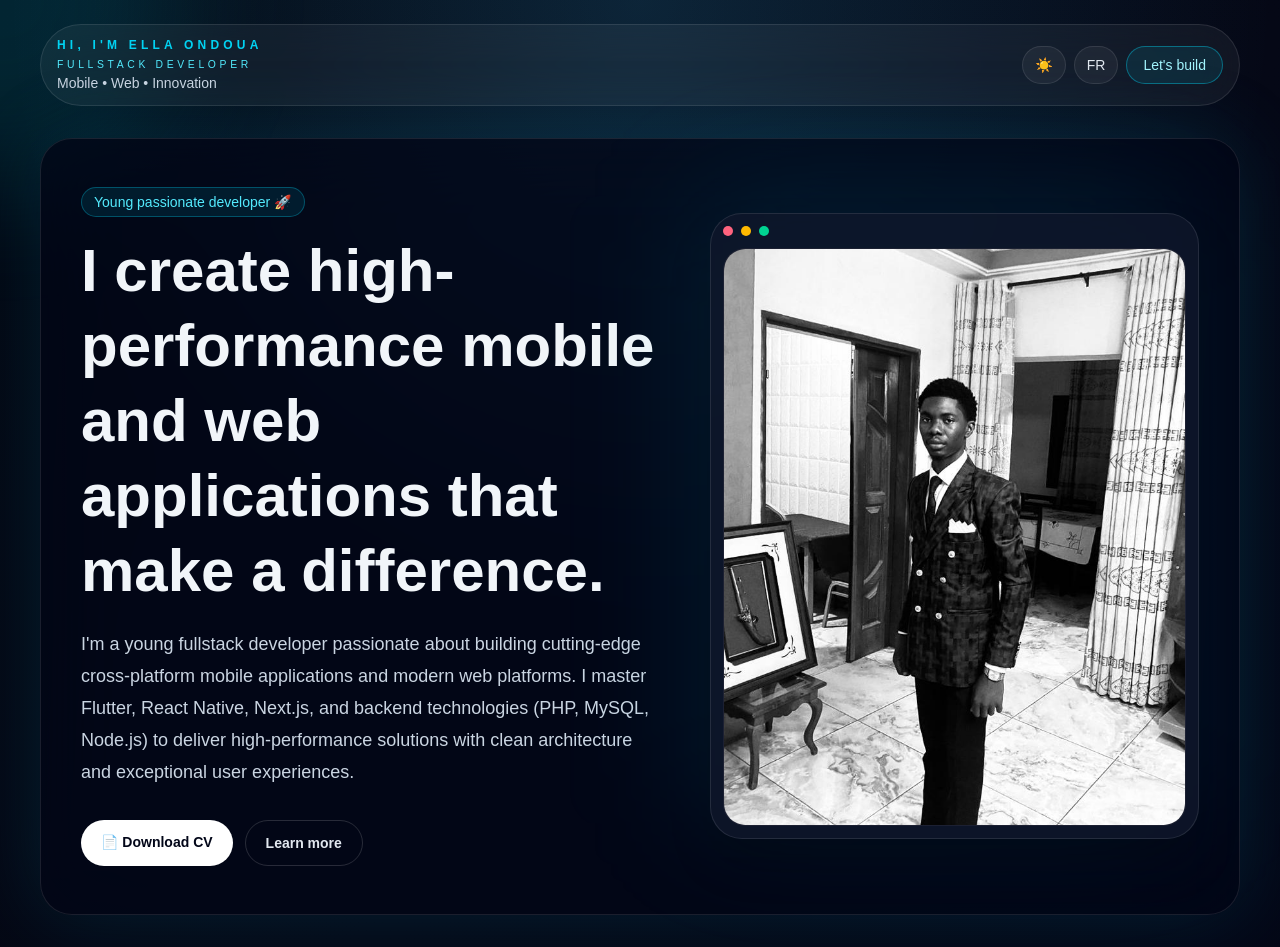
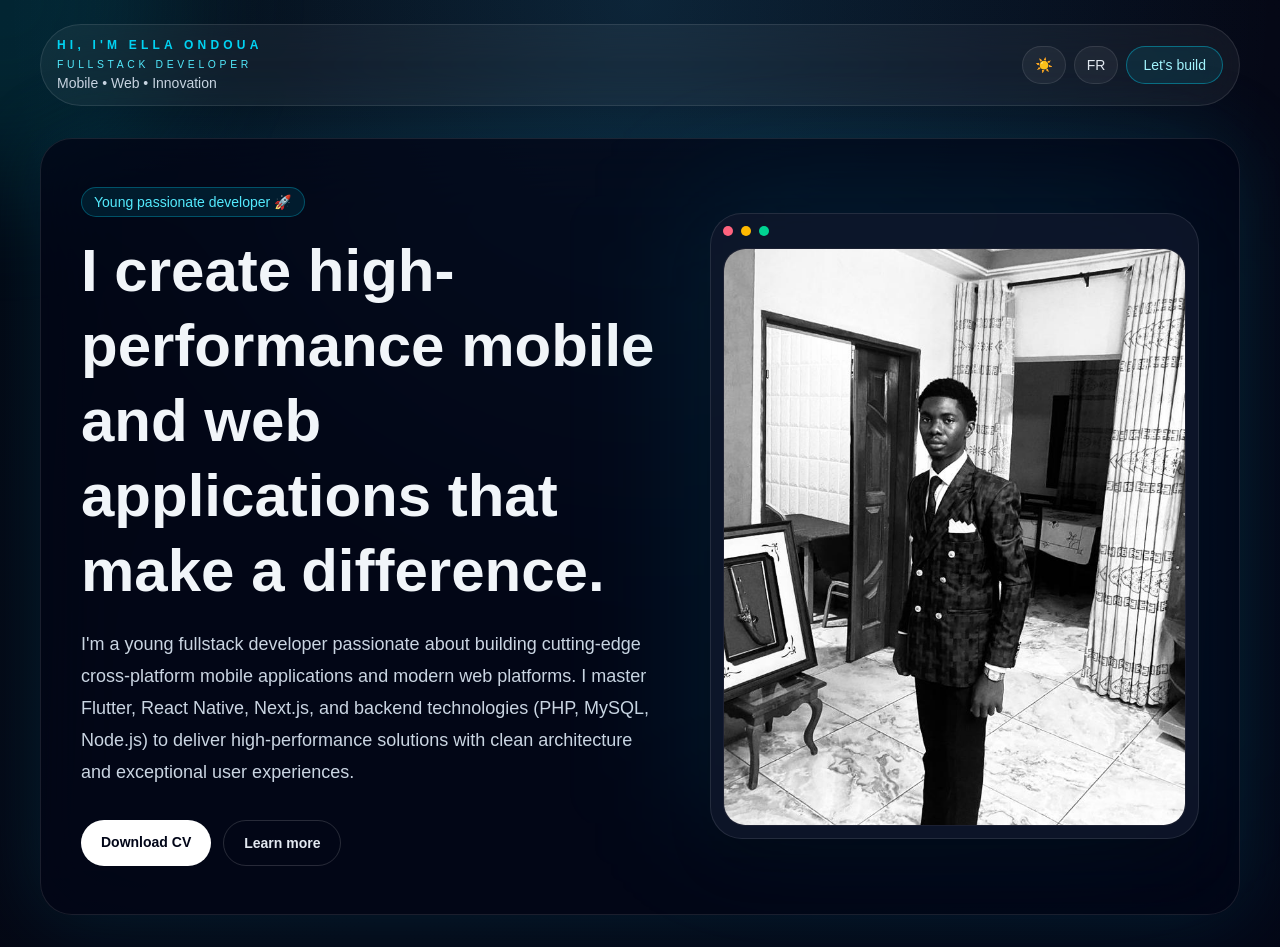
Before and after one commit to nicolasdavidella/portfolio, a Next.js app: page / in a window 1280 px wide. Shown: the top 947 px of the page. Built offline with nearby package versions, Linux system fonts and the light colour scheme.

Commit message:
Remove emoji from CV button and add smooth animations

```diff
--- a/app/page.tsx
+++ b/app/page.tsx
@@ -222,13 +222,18 @@ export default function Home() {
               {copy.hero.description}
             </p>
             <div className="mt-8 flex flex-wrap gap-3">
-              <a
+              <motion.a
                 href="/Nicolas-CV.pdf"
                 download
-                className={`rounded-full px-5 py-3 text-sm font-semibold transition hover:scale-[1.02] ${isDark ? "bg-white text-slate-950" : "bg-slate-900 text-white"}`}
+                initial={{ opacity: 0, y: 10 }}
+                animate={{ opacity: 1, y: 0 }}
+                transition={{ duration: 0.6, delay: 0.3 }}
+                whileHover={{ scale: 1.05, y: -2 }}
+                whileTap={{ scale: 0.98 }}
+                className={`rounded-full px-5 py-3 text-sm font-semibold transition cursor-pointer ${isDark ? "bg-white text-slate-950" : "bg-slate-900 text-white"}`}
               >
-                📄 {language === "en" ? "Download CV" : "Télécharger mon CV"}
-              </a>
+                {language === "en" ? "Download CV" : "Télécharger mon CV"}
+              </motion.a>
               <a
                 href="#about"
                 className={`rounded-full border px-5 py-3 text-sm font-semibold transition ${isDark ? "border-white/15 text-slate-200 hover:border-cyan-300/50 hover:text-cyan-200" : "border-slate-300/70 text-slate-700 hover:border-cyan-400/40 hover:text-cyan-700"}`}
```
